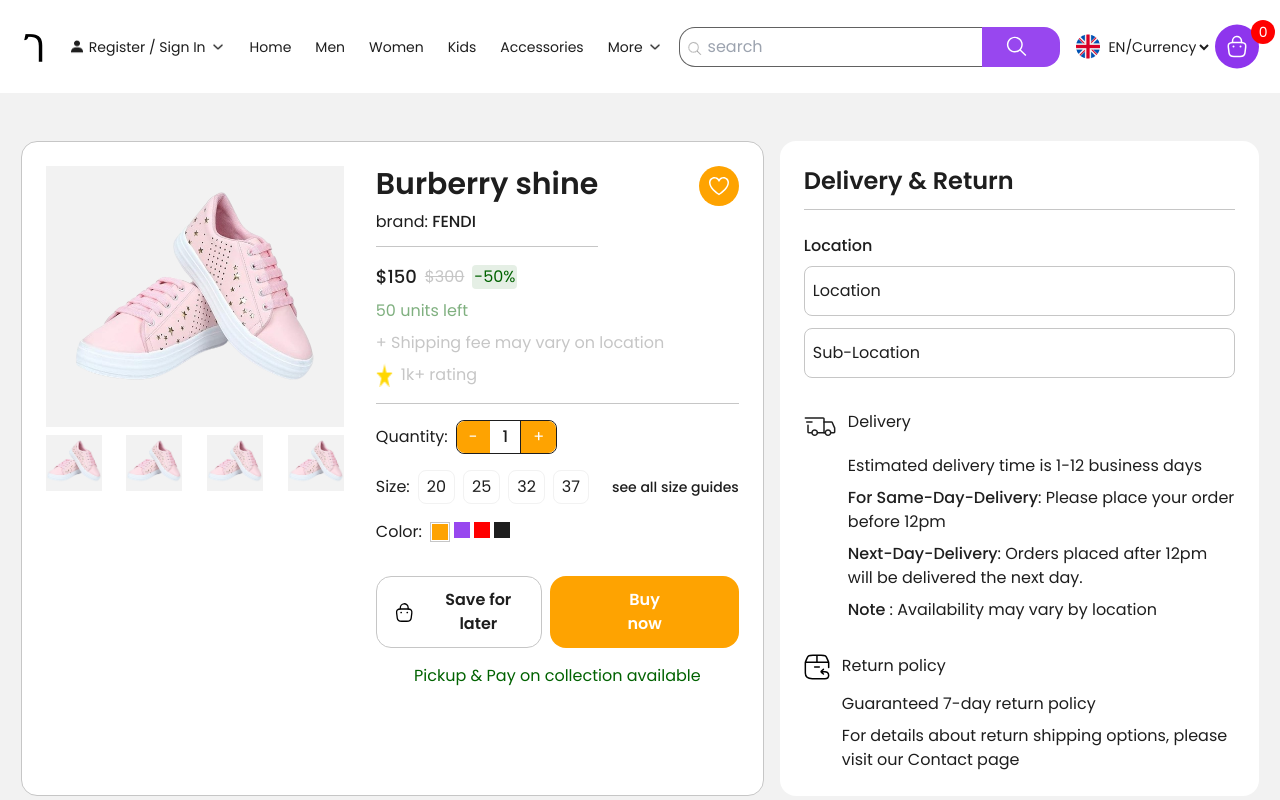
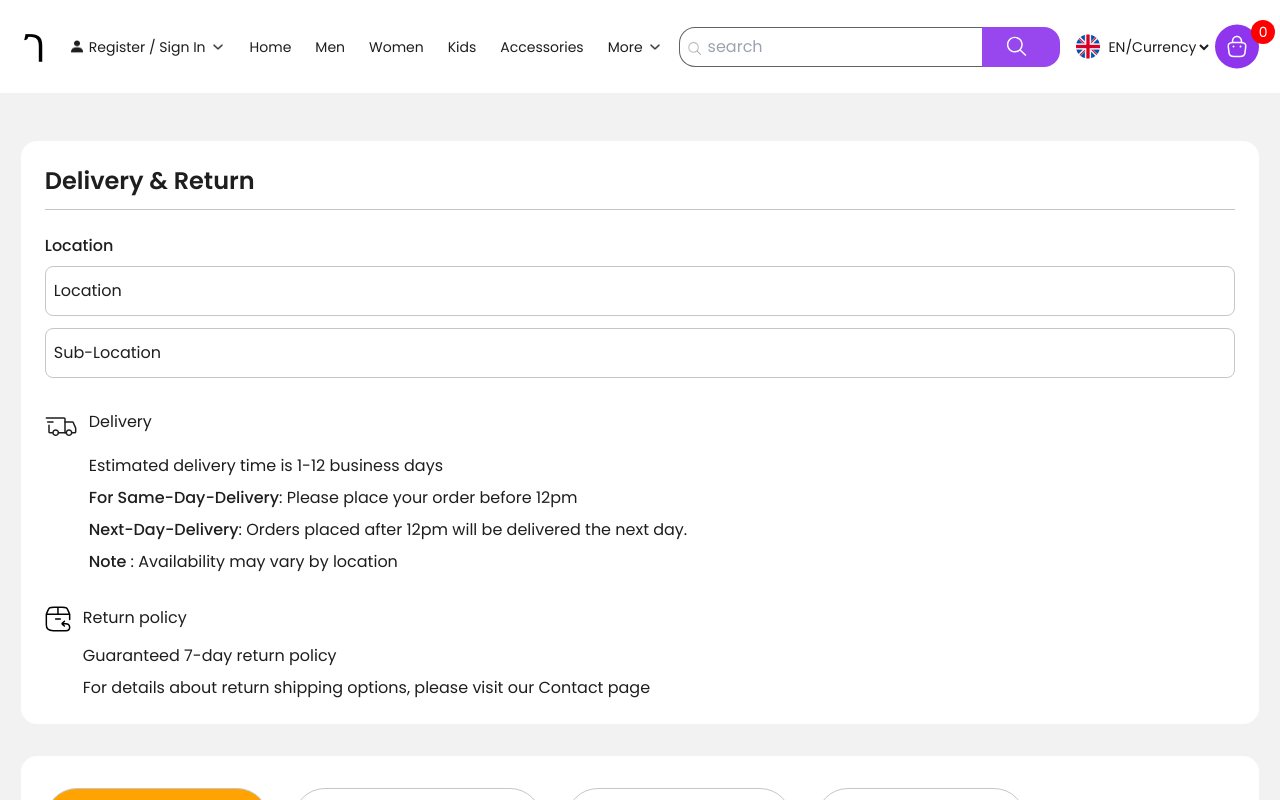
Before and after one commit to matusalab-dev/Gebeya, a Next.js app: page /cart in a window 1280 px wide. Shown: the top 800 px of the page. Built offline with nearby package versions, Linux system fonts and the light colour scheme.

Commit message:
implement addtocart functionality

```diff
--- a/src/app/cart/page.jsx
+++ b/src/app/cart/page.jsx
@@ -15,16 +15,19 @@ import { useContext } from "react";
 import { CartContext } from "../../context/CartContext";
 
 const CartPage = () => {
-  const { handleInc, handleDec, qty } = useContext(CartContext);
+  const { handleInc, handleDec, qty, cartItems } = useContext(CartContext);
   return (
     <section className="flex flex-col gap-8 pt-12 bg-grey-300 inverse-grey full-bleed-grey">
       <div className="flex flex-col gap-4 font-poppins md:flex-col lg:flex-row">
+        {/* cart-items list */}
+        {cartItems.map(
+          ({ imageUrl, name, brand, category, price, rating, type }) => (
             <div className="basis-[60%] flex flex-col sm:flex-row justify-between gap-8 rounded-xl p-6 bg-background border-grey-200 border">
               {/* product-images */}
               <div className="flex flex-col basis-[43%] gap-2">
                 <div className="px-6 bg-grey-300">
                   <Image
-                src={BurberryShine}
+                    src={imageUrl}
                     width="201"
                     height="201"
                     className="sm:w-[261px] sm:h-[261px] mx-auto"
@@ -32,17 +35,17 @@ const CartPage = () => {
                 </div>
                 <div className="flex justify-between flex-1 gap-2">
                   <div className="bg-grey-300 w-14 h-14">
-                <Image src={BurberryShine} width="56" height="56" />
+                    <Image src={imageUrl} width="56" height="56" />
                   </div>
                   <div className="bg-grey-300 w-14 h-14">
-                <Image src={BurberryShine} width="56" height="56" />
+                    <Image src={imageUrl} width="56" height="56" />
                   </div>
                   <div className="bg-grey-300 w-14 h-14">
-                <Image src={BurberryShine} width="56" height="56" />
+                    <Image src={imageUrl} width="56" height="56" />
                   </div>
                   <div className="bg-grey-300 w-14 h-14">
                     <Image
-                  src={BurberryShine}
+                      src={imageUrl}
                       width="56"
                       height="56"
                       className="w-full h-full"
@@ -54,9 +57,10 @@ const CartPage = () => {
               <div className="flex flex-col justify-start flex-1 gap-4">
                 <div className="flex items-start justify-between ">
                   <div className="border-b-[1.95px] pb-3 border-b-grey-200">
-                <h2 className="mb-2 text-3xl font-semibold">Burberry shine</h2>
+                    <h2 className="mb-2 text-3xl font-semibold">{name}</h2>
                     <h3>
-                  brand: <span className="font-medium uppercase">fendi</span>
+                      brand:{" "}
+                      <span className="font-medium uppercase">{brand}</span>
                     </h3>
                   </div>
                   <div className="p-2 rounded-full size-10 bg-orange">
@@ -65,7 +69,7 @@ const CartPage = () => {
                 </div>
                 <div className="border-b-[1.95px] border-grey-200 flex flex-col gap-2">
                   <div className="flex items-center gap-2">
-                <h4 className="text-lg font-medium">$150</h4>
+                    <h4 className="text-lg font-medium">${price}</h4>
                     <h5 className="line-through text-grey-200">$300</h5>
                     <p className="rounded-[4px] px-[2px] text-green bg-green/10">
                       -50%
@@ -77,7 +81,7 @@ const CartPage = () => {
                   </p>
                   <p className="flex gap-2 pb-4 text-grey-200">
                     <Image src={StarIcon} width="17" height="17" />
-                1k+ rating
+                    {rating} rating
                   </p>
                 </div>
                 <div className="flex items-center gap-2">
@@ -124,11 +128,11 @@ const CartPage = () => {
                   <p className="capitalize">color:</p>
                   <div className="flex gap-1">
                     <button className="p-[1px] border-[0.025px] border-grey-200 ">
-                  <span className="block bg-orange size-4"></span>
+                      <span className="block bg-orange size-4 border-[0.025px] border-grey-200"></span>
                     </button>
-                <button className="p-1 bg-purple size-4"></button>
-                <button className="p-1 bg-red size-4"></button>
-                <button className="p-1 bg-light_black size-4"></button>
+                    <button className="p-1 bg-purple size-4 border-[0.025px] border-grey-200"></button>
+                    <button className="p-1 bg-red size-4 border-[0.025px] border-grey-200"></button>
+                    <button className="p-1 bg-light_black size-4 border-[0.025px] border-grey-200"></button>
                   </div>
                 </div>
                 <div className="flex flex-col justify-between gap-2 mt-8 text-base font-medium lg:mt-4 md:flex-col lg:flex-row md:gap-2">
@@ -148,6 +152,10 @@ const CartPage = () => {
                 </p>
               </div>
             </div>
+          )
+        )}
+
+        {/* delivery & return policy */}
         <div className="flex-1 p-6 bg-background rounded-xl">
           <h3 className="pb-3 mb-6 text-2xl font-semibold border-b border-grey-200">
             Delivery & Return
--- a/src/components/Categories.jsx
+++ b/src/components/Categories.jsx
@@ -52,7 +52,7 @@ const Categories = () => {
         } grid grid-cols-2 gap-4 place-content-center md:grid-cols-3 lg:grid-cols-6  lg:gap-6 md:gap-3`}
       >
         {productDoesNotExist ? (
-          <div className="w-64 col-span-1 col-start-2 mx-auto text-center text-light_black">
+          <div className="w-64 col-start-1 mx-auto text-center col-span-full lg:col-span-1 lg:col-start-2 text-light_black">
             <p className="text-xl font-alfa">oops!</p>
             <p>No Products listed on this category</p>
           </div>
--- a/src/components/ProductGrid.jsx
+++ b/src/components/ProductGrid.jsx
@@ -16,19 +16,9 @@ export const PRODUCTS_INFO = [
     type: "bags",
     inStock: true,
   },
+
   {
-    name: "french kiss bag",
-    imageUrl: FrenchKissBag,
-    category: "women",
-    products: [],
-    brand: "aldo",
-    price: "500",
-    rating: "2k+",
-    type: "bags",
-    inStock: true,
-  },
-  {
-    name: "french kiss bag",
+    name: "Butline",
     imageUrl: FrenchKissBag,
     category: "women",
     products: [],
```
Lines whose indentation alone changed are shown as unchanged.
